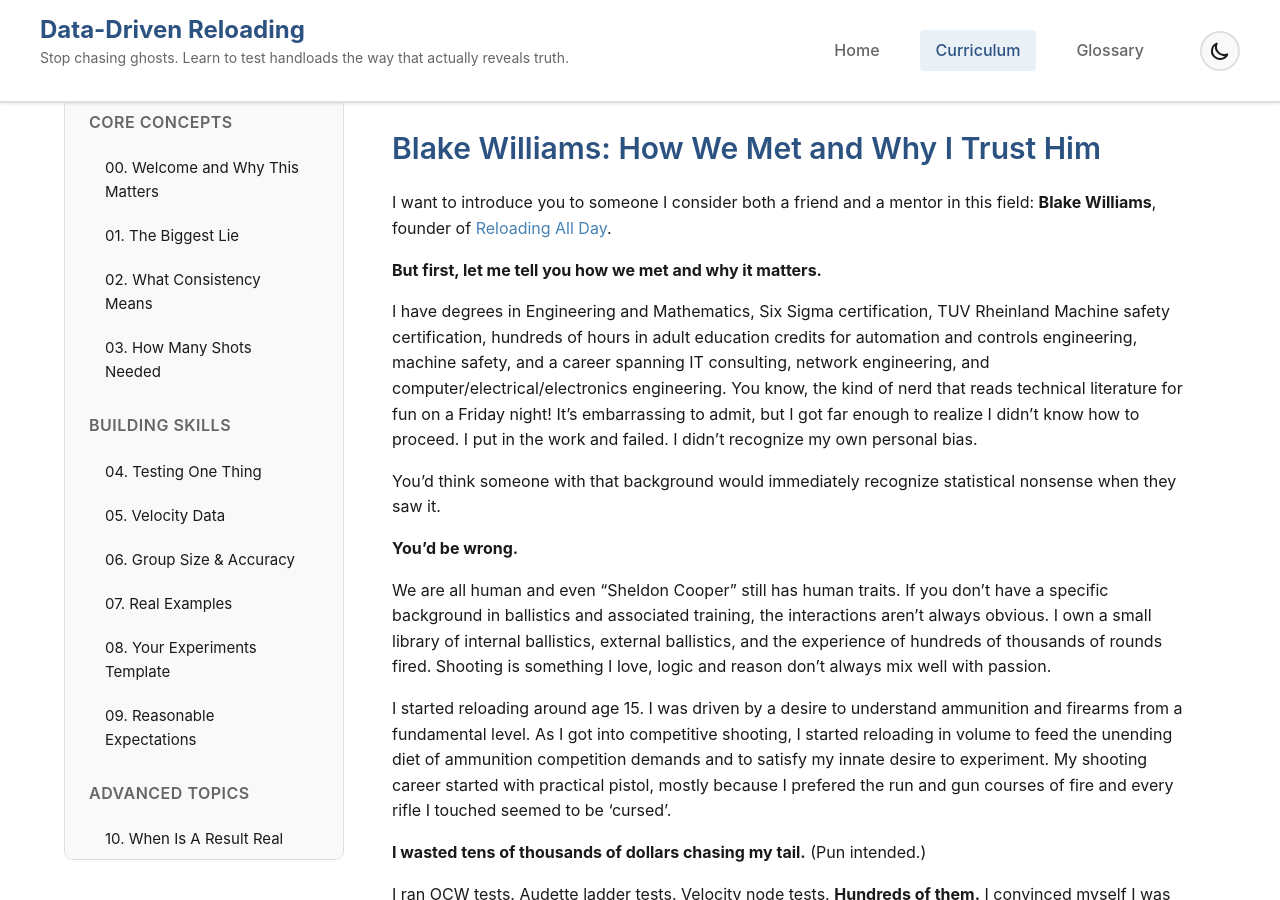
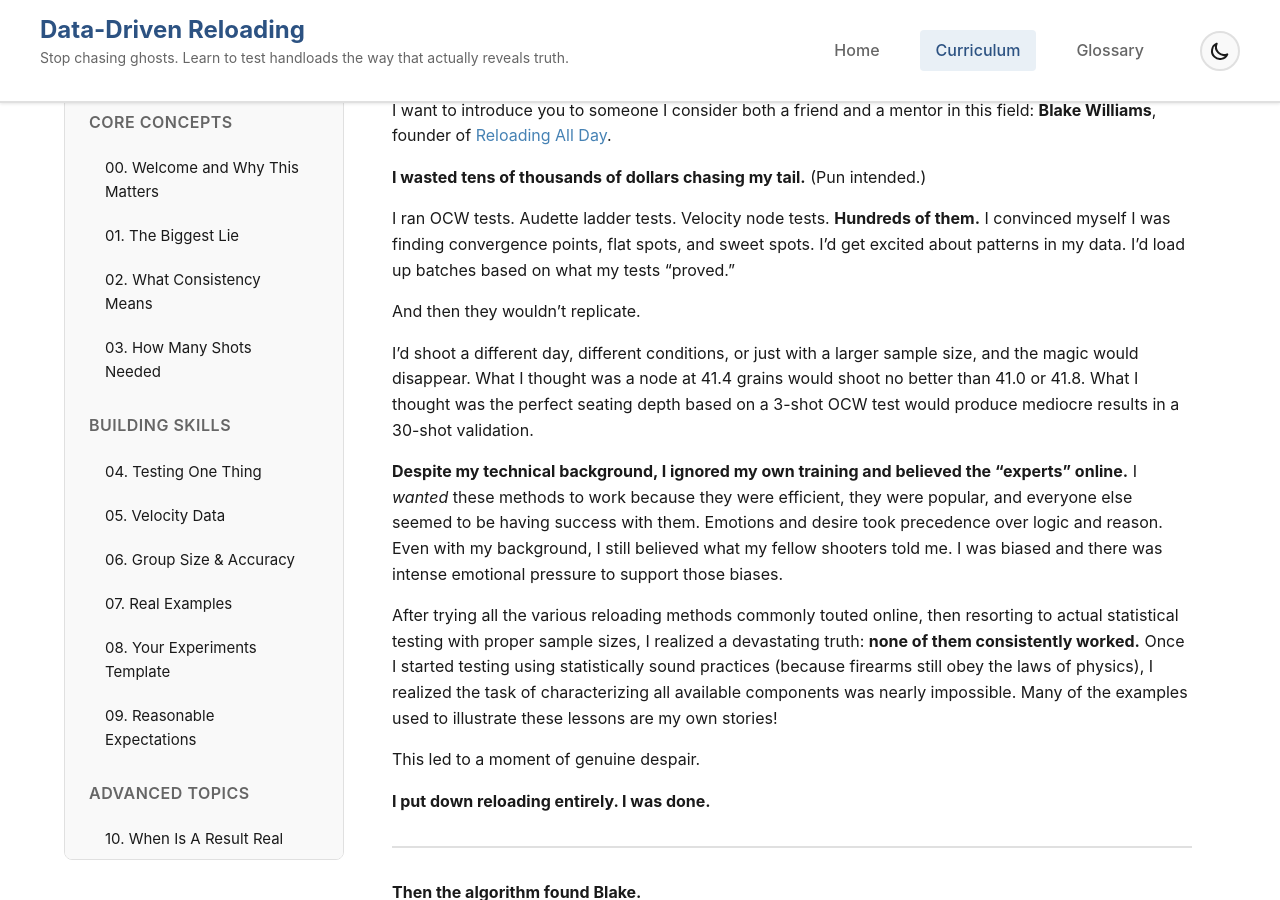
Before and after one commit to ReevesJustin/data-driven-reloading, a Jekyll site: the page built from lessons/md/13_Where_to_Go_From_Here.md, in a window 1280 px wide and 900 px high, scrolled down 2258 px. Built offline with Jekyll 4.4.1, drawn with Linux system fonts in a browser that asks for light colours; our own code applies the rules of GitHub Pages for plain Markdown files; some of the changed text lies outside the part shown.

Commit message:
Lesson 13 Polish

```diff
--- a/lessons/md/13_Where_to_Go_From_Here.md
+++ b/lessons/md/13_Where_to_Go_From_Here.md
@@ -46,9 +46,7 @@
 
 Before we talk about professional training, you deserve to know why this curriculum exists at all.
 
-**This is my gift to the shooting community and to Blake Williams.**
-
-I created this entire curriculum outside Blake's knowledge. When I finished, I offered it to him as a Christmas gift. He emphatically told me "No way!" We had multiple "arguments" about it. Finally, he said, "Just keep it and I'll reference it."
+**This is my gift to the shooting community**
 
 **Why create a free statistics curriculum when professional instruction costs money?**
 
@@ -71,18 +69,6 @@
 ## Blake Williams: How We Met and Why I Trust Him
 
 I want to introduce you to someone I consider both a friend and a mentor in this field: **Blake Williams**, founder of [Reloading All Day](https://www.reloadingallday.com/).
-
-**But first, let me tell you how we met and why it matters.**
-
-I have degrees in Engineering and Mathematics, Six Sigma certification, TUV Rheinland Machine safety certification, hundreds of hours in adult education credits for automation and controls engineering, machine safety, and a career spanning IT consulting, network engineering, and computer/electrical/electronics engineering. You know, the kind of nerd that reads technical literature for fun on a Friday night! It's embarrassing to admit, but I got far enough to realize I didn't know how to proceed. I put in the work and failed.  I didn't recognize my own personal bias.
-
-You'd think someone with that background would immediately recognize statistical nonsense when they saw it.
-
-**You'd be wrong.**
-
-We are all human and even "Sheldon Cooper" still has human traits. If you don't have a specific background in ballistics and associated training, the interactions aren't always obvious.  I own a small library of internal ballistics, external ballistics, and the experience of hundreds of thousands of rounds fired.  Shooting is something I love, logic and reason don't always mix well with passion.
-
-I started reloading around age 15.  I was driven by a desire to understand ammunition and firearms from a fundamental level. As I got into competitive shooting, I started reloading in volume to feed the unending diet of ammunition competition demands and to satisfy my innate desire to experiment.  My shooting career started with practical pistol, mostly because I prefered the run and gun courses of fire and every rifle I touched seemed to be 'cursed'.
 
 **I wasted tens of thousands of dollars chasing my tail.** (Pun intended.)
 
@@ -158,7 +144,7 @@
 
 **What I learned from Blake (and from being wrong):**
 
-Blake and I have had countless discussions and tested theories together. I've been wrong more times than I can count. Sometimes the "obvious answer" isn't the truth. That's the beauty of applying the scientific method. It's an emotionaless process for testing and learning about the world around us.
+Blake and I have had countless discussions. I've been wrong more times than I can count. Sometimes the "obvious answer" isn't the truth. That's the beauty of applying the scientific method. It's an emotionaless process for testing and learning about the world around us.
 
 **The lessons I learned:**
 
```
Also changed, not shown: other parts of lessons/md/13_Where_to_Go_From_Here.md (+1 -1 lines).
